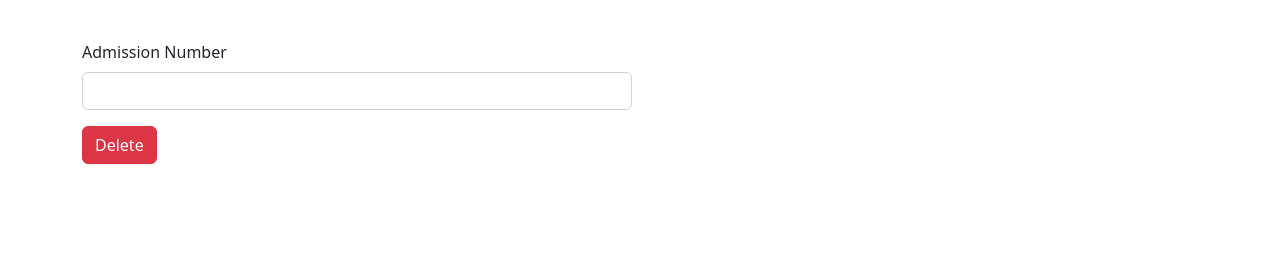
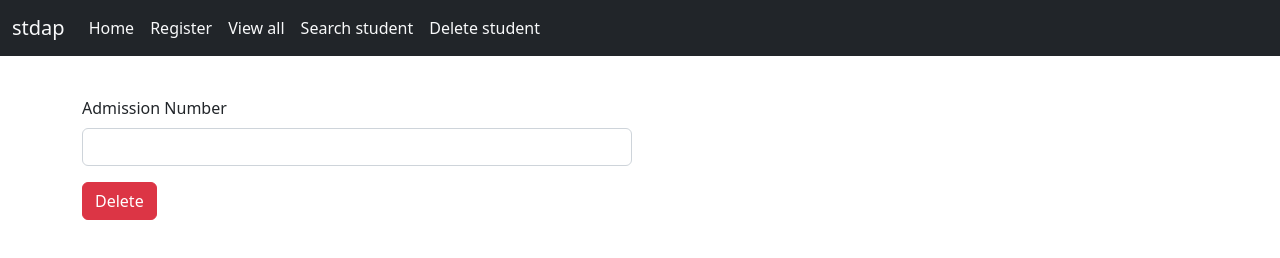
Before and after one commit to shanajasila/student-web-app, a plain HTML site: page delete.html in a window 1280 px wide. Drawn offline with nearby package versions, Linux system fonts and the light colour scheme.

Commit message:
Navbar updated

```diff
--- a/delete.html
+++ b/delete.html
@@ -9,6 +9,33 @@
 
 </head>
 <body>
+    <nav class="navbar navbar-expand-lg bg-dark">
+        <div class="container-fluid">
+          <a class="navbar-brand text-light" href="#">stdap</a>
+          <button class="navbar-toggler" type="button" data-bs-toggle="collapse" data-bs-target="#navbarNav" aria-controls="navbarNav" aria-expanded="false" aria-label="Toggle navigation">
+            <span class="navbar-toggler-icon"></span>
+          </button>
+          <div class="collapse navbar-collapse" id="navbarNav">
+            <ul class="navbar-nav">
+              <li class="nav-item">
+                <a class="nav-link active text-light" aria-current="page" href="#">Home</a>
+              </li>
+              <li class="nav-item">
+                <a class="nav-link text-light" href="index.html">Register</a>
+              </li>
+              <li class="nav-item">
+                <a class="nav-link text-light" href="view.html">View all</a>
+              </li>
+              <li class="nav-item">
+                <a class="nav-link  text-light" href="search.html">Search student</a>
+              </li>
+              <li class="nav-item">
+                <a class="nav-link  text-light" href="delete.html">Delete student</a>
+              </li>
+            </ul>
+          </div>
+        </div>
+      </nav>
     <div class="container">
         <div class="row">
             <div class="col col-12 col-sm-12 col-md-12 col-lg-12 col-xl-12 col-xxl-12">
```
Also changed, not shown: index.html (+4 -1 lines), search.html (+4 -1 lines), view.html (+4 -1 lines).
